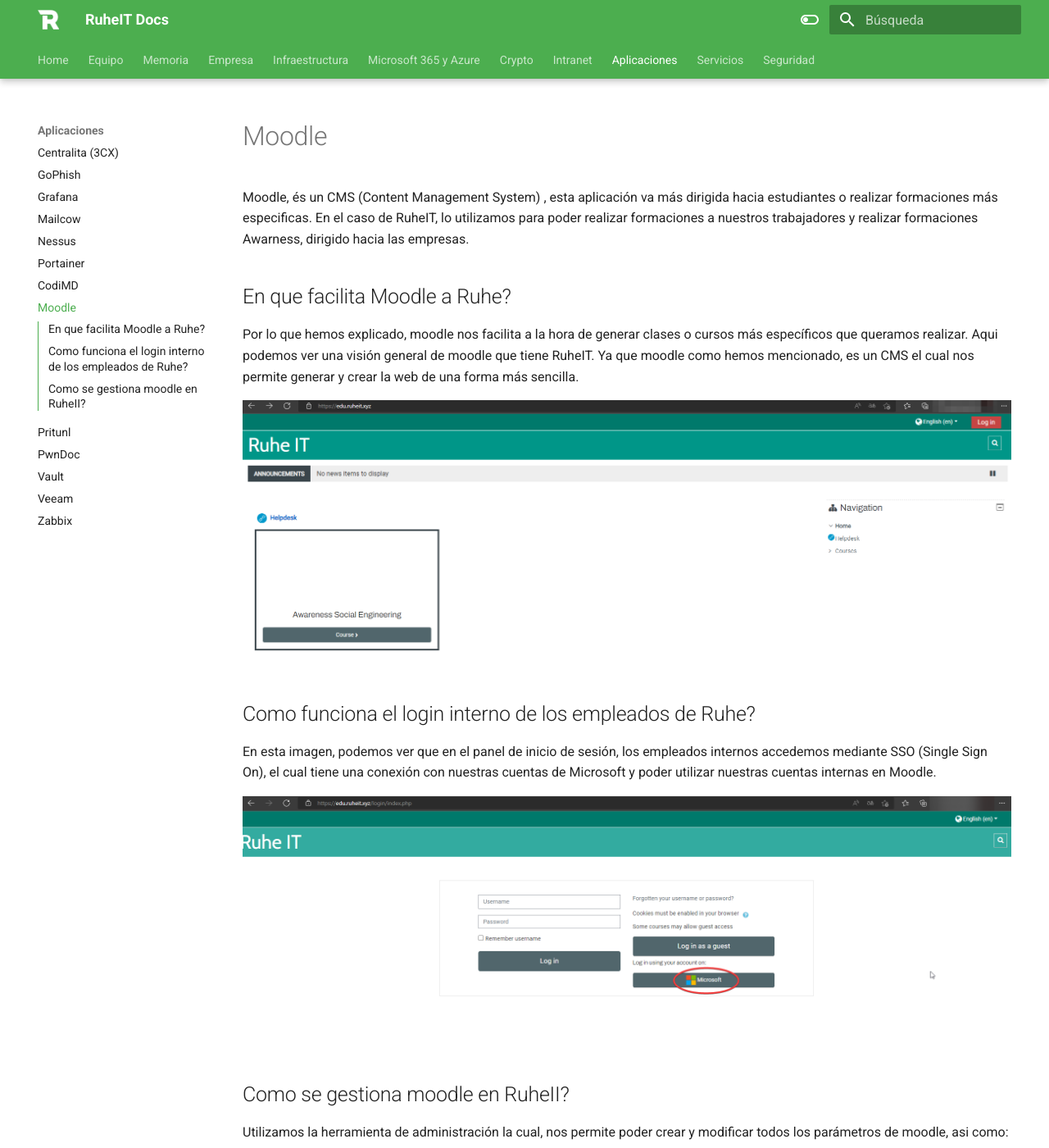
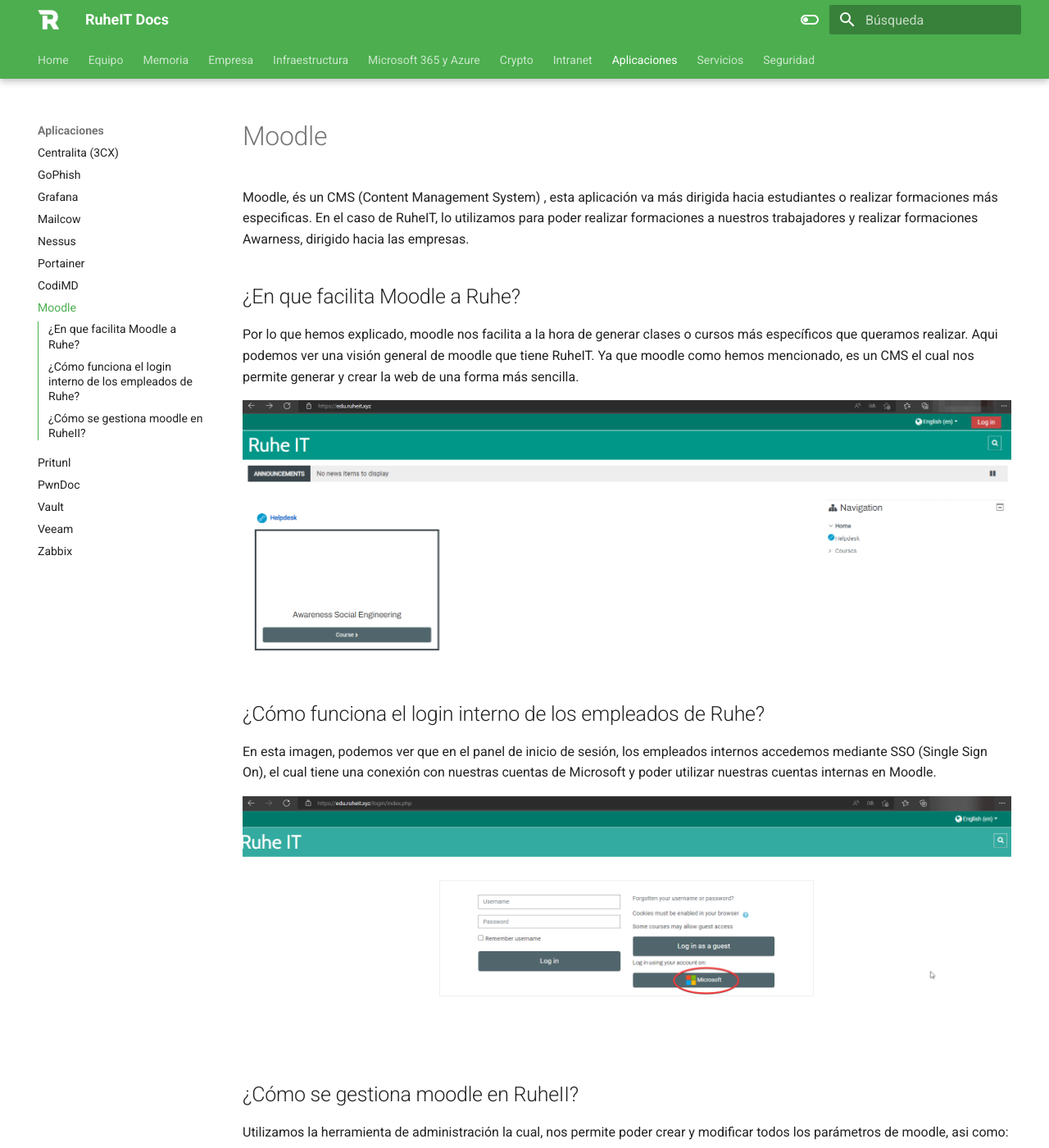
Before and after one commit to RuheIT/docs, an MkDocs documentation site: the page built from docs/aplicaciones/moodle.md, in a window 1280 px wide and 1400 px high. Shown: the whole window at 82% size. Built offline with MkDocs 1.6.1 and Material for MkDocs 9.7.7, drawn with Linux system fonts in a browser that asks for light colours; comment, search, counter and statistics services are not loaded.

Commit message:
added stuff

```diff
--- a/docs/aplicaciones/moodle.md
+++ b/docs/aplicaciones/moodle.md
@@ -2,19 +2,19 @@
 
 Moodle, és un CMS (Content Management System) , esta aplicación va más dirigida hacia estudiantes o realizar formaciones más especificas. En el caso de RuheIT, lo utilizamos para poder realizar formaciones a nuestros trabajadores y realizar formaciones Awarness, dirigido hacia las empresas.
 
-## En que facilita Moodle a Ruhe?
+## ¿En que facilita Moodle a Ruhe?
 
 Por lo que hemos explicado, moodle nos facilita a la hora de generar clases o cursos más específicos que queramos realizar. Aqui podemos ver una visión general de moodle que tiene RuheIT. Ya que moodle como hemos mencionado, es un CMS el cual nos permite generar y crear la web de una forma más sencilla.
 
 ![edu1](../img/apps/edu1.png)
 
-## Como funciona el login interno de los empleados de Ruhe?
+## ¿Cómo funciona el login interno de los empleados de Ruhe?
 
 En esta imagen, podemos ver que en el panel de inicio de sesión, los empleados internos accedemos mediante SSO (Single Sign On), el cual tiene una conexión con nuestras cuentas de Microsoft y poder utilizar nuestras cuentas internas en Moodle.
 
 ![edu2](../img/apps/edu2.png)
 
-## Como se gestiona moodle en RuheII?
+## ¿Cómo se gestiona moodle en RuheII?
 
 Utilizamos la herramienta de administración la cual, nos permite poder crear y modificar todos los parámetros de moodle, asi como:
 
```
